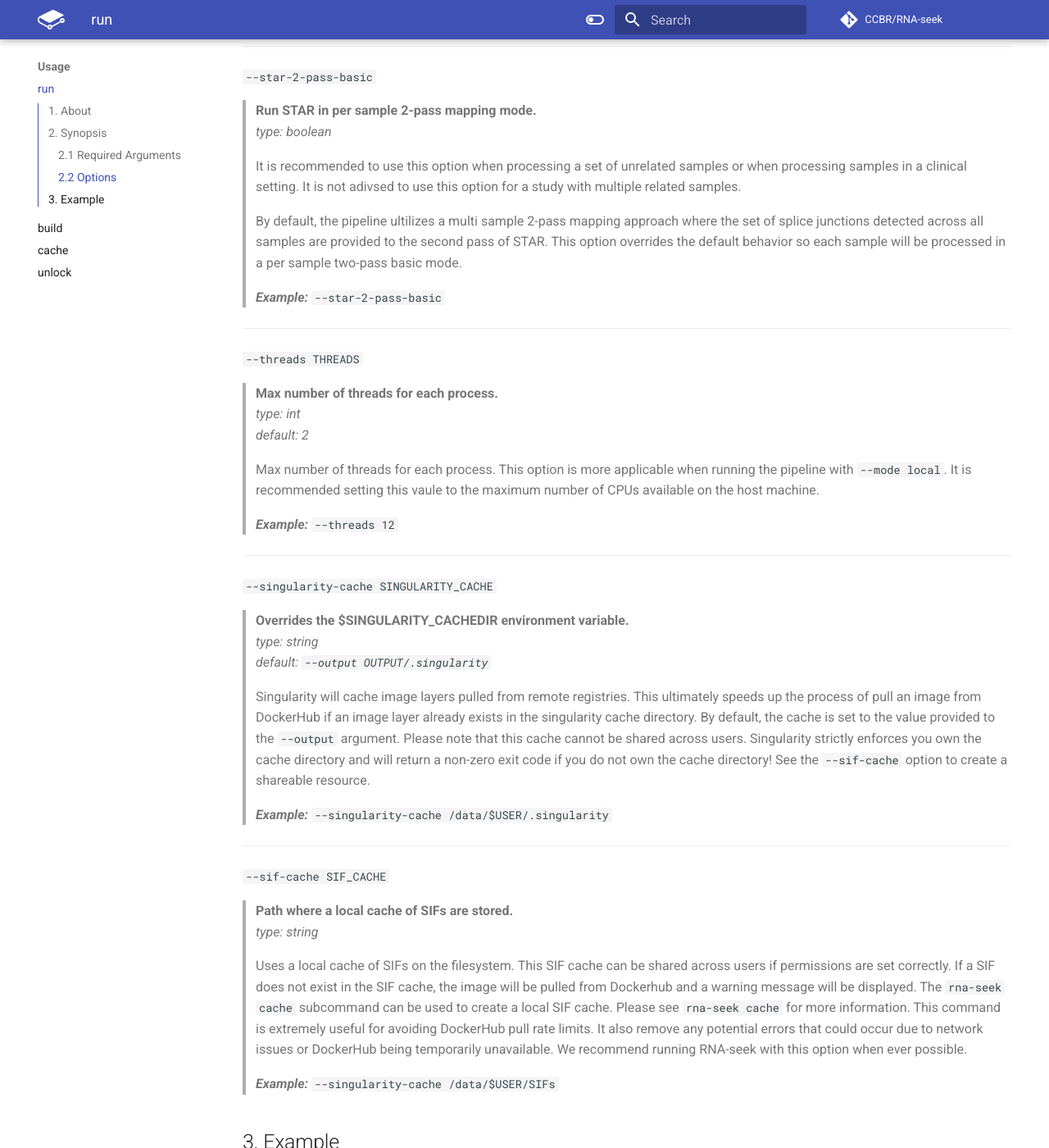
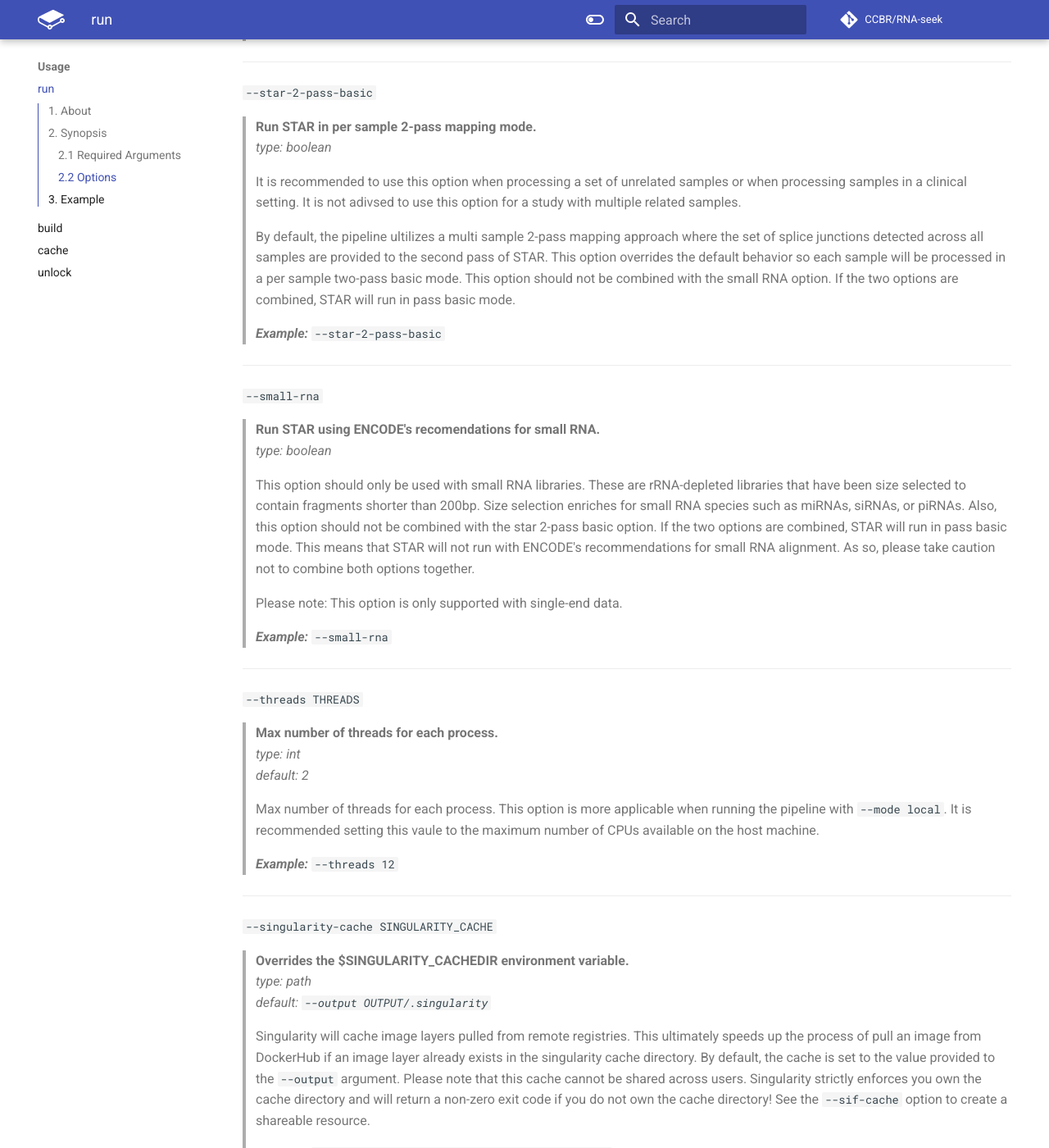
Before and after one commit to skchronicles/RNA-seek, an MkDocs documentation site: the page built from docs/RNA-seq/run.md, in a window 1280 px wide and 1400 px high, scrolled down 2989 px. Shown: the whole window at 82% size. Built offline with MkDocs 1.6.1 and Material for MkDocs 9.7.7, drawn with Linux system fonts in a browser that asks for light colours; comment, search, counter and statistics services are not loaded; the version menu is left out; some of the changed text lies outside the part shown.

Commit message:
Adding documentation for --small-rna option

```diff
--- a/docs/RNA-seq/run.md
+++ b/docs/RNA-seq/run.md
@@ -14,6 +14,7 @@ $ ./rna-seek run [-h] --input INPUT [INPUT ...] \
                       --genome {hg38_30, mm10_M21} \
                       [--mode {local, slurm}] \
                       [--dry-run] \
+                      [--small-rna] \
                       [--star-2-pass-basic] \
                       [--threads THREADS] \
                       [--singularity-cache SINGULARITY_CACHE] \
@@ -34,7 +35,7 @@ Each of the following arguments are required. Failure to provide a required argu
 
   `--input INPUT [INPUT ...]`
 > **Input FastQ file(s) to process.**
-> *type: string*
+> *type: file*
 >
 > One or more FastQ files can be provided. From the command-line, each FastQ file should seperated by a space. Globbing is supported! This makes selecting FastQ files easier. Input FastQ files should be gzipp-ed. The pipeline supports single-end and pair-end RNA-seq data; however, the pipeline will not process a mixture of single-end and paired-end samples together. If you have a mixture of single-end and pair-end samples to process, please process them as two seperate instances of the RNA-seek pipeline (with two seperate output directories).
 >
@@ -43,16 +44,16 @@ Each of the following arguments are required. Failure to provide a required argu
 ---
   `--output OUTPUT`
 > **Path to an output directory.**
-> *type: string*
+> *type: path*
 >
 > This location is where the pipeline will create all of its output files, also known as the pipeline's working directory. If the provided output directory does not exist, it will be initialized automatically.
 >
-> ***Example:*** `--output /scratch/$USER/RNA_hg38`
+> ***Example:*** `--output /data/$USER/RNA_hg38`
 
 ---
   `--genome {hg38_30,mm10_M21,custom.json}`
 > **Reference genome.**
-> *type: string*
+> *type: string or file*
 >
 > This option defines the reference genome for your set of samples. On Biowulf, RNA-seek does comes bundled with pre built reference files for human and mouse samples; however, it is worth noting that the pipeline does accept a custom reference genome built with the build sub command. Building a new reference genome is easy! You can create a custom reference genome with a single command. This is extremely useful when working with non-model organisms. New users can reference the documentation's [getting started](../TLDR-RNA-seq/#3-building-reference-files) section to see how a reference genome is built.
 >
@@ -62,7 +63,7 @@ Each of the following arguments are required. Failure to provide a required argu
 > ***Custom Option***
 > A user can also supply a custom reference genome built with the build sub command. Please supply the custom reference JSON file that was generated by the build sub command. The name of this custom reference JSON file is dependent on the values provided to the following *rna-seek build* args, `--ref-name REF_NAME` and `--gtf-ver GTF_VER`, where the name of the provided custom reference JSON file would be: `{REF_NAME}_{GTF_VER}.json`.
 >
-> ***Example:*** `--genome hg38_30` *OR* `--genome /scratch/${USER}/hg38_36/hg38_36.json`
+> ***Example:*** `--genome hg38_30` *OR* `--genome /data/${USER}/hg38_36/hg38_36.json`
 
 ### 2.2 Options
 
@@ -108,9 +109,20 @@ Each of the following arguments are optional and do not need to be provided.
 >
 > It is recommended to use this option when processing a set of unrelated samples or when processing samples in a clinical setting. It is not adivsed to use this option for a study with multiple related samples.
 >
-> By default, the pipeline ultilizes a multi sample 2-pass mapping approach where the set of splice junctions detected across all samples are provided to the second pass of STAR. This option overrides the default behavior so each sample will be processed in a per sample two-pass basic mode.
+> By default, the pipeline ultilizes a multi sample 2-pass mapping approach where the set of splice junctions detected across all samples are provided to the second pass of STAR. This option overrides the default behavior so each sample will be processed in a per sample two-pass basic mode. This option should not be combined with the small RNA option. If the two options are combined, STAR will run in pass basic mode.
 >
 > ***Example:*** `--star-2-pass-basic`
+
+---
+  `--small-rna`
+> **Run STAR using ENCODE's recomendations for small RNA.**
+> *type: boolean*
+>
+> This option should only be used with small RNA libraries. These are rRNA-depleted libraries that have been size selected to contain fragments shorter than 200bp. Size selection enriches for small RNA species such as miRNAs, siRNAs, or piRNAs. Also, this option should not be combined with the star 2-pass basic option. If the two options are combined, STAR will run in pass basic mode. This means that STAR will not run with ENCODE's recommendations for small RNA alignment. As so, please take caution not to combine both options together.
+>
+> Please note: This option is only supported with single-end data.
+>
+> ***Example:*** `--small-rna`
 
 ---
   `--threads THREADS`
@@ -125,7 +137,7 @@ Each of the following arguments are optional and do not need to be provided.
 ---
   `--singularity-cache SINGULARITY_CACHE`
 > **Overrides the $SINGULARITY_CACHEDIR environment variable.**
-> *type: string*
+> *type: path*
 > *default: `--output OUTPUT/.singularity`*
 >
 > Singularity will cache image layers pulled from remote registries. This ultimately speeds up the process of pull an image from DockerHub if an image layer already exists in the singularity cache directory. By default, the cache is set to the value provided to the `--output` argument. Please note that this cache cannot be shared across users. Singularity strictly enforces you own the cache directory and will return a non-zero exit code if you do not own the cache directory! See the `--sif-cache` option to create a shareable resource.
@@ -135,7 +147,7 @@ Each of the following arguments are optional and do not need to be provided.
 ---
   `--sif-cache SIF_CACHE`
 > **Path where a local cache of SIFs are stored.**
-> *type: string*
+> *type: path*
 >
 > Uses a local cache of SIFs on the filesystem. This SIF cache can be shared across users if permissions are set correctly. If a SIF does not exist in the SIF cache, the image will be pulled from Dockerhub and a warning message will be displayed. The `rna-seek cache` subcommand can be used to create a local SIF cache. Please see `rna-seek cache` for more information. This command is extremely useful for avoiding DockerHub pull rate limits. It also remove any potential errors that could occur due to network issues or DockerHub being temporarily unavailable. We recommend running RNA-seek with this option when ever possible.
 >
@@ -152,7 +164,7 @@ module load singularity snakemake
 
 # Step 1.) Dry run pipeline with provided test data
 ./rna-seek run --input .tests/*.R?.fastq.gz \
-               --output /scratch/$USER/RNA_hg38 \
+               --output /data/$USER/RNA_hg38 \
                --genome hg38_30 \
                --mode slurm \
                --star-2-pass-basic \
@@ -162,7 +174,7 @@ module load singularity snakemake
 # The slurm mode will submit jobs to the cluster.
 # It is recommended running rna-seek in this mode.
 ./rna-seek run --input .tests/*.R?.fastq.gz \
-               --output /scratch/$USER/RNA_hg38 \
+               --output /data/$USER/RNA_hg38 \
                --genome hg38_30 \
                --mode slurm \
                --star-2-pass-basic
```
Also changed, not shown: other parts of docs/RNA-seq/run.md (+1 -1 lines).
